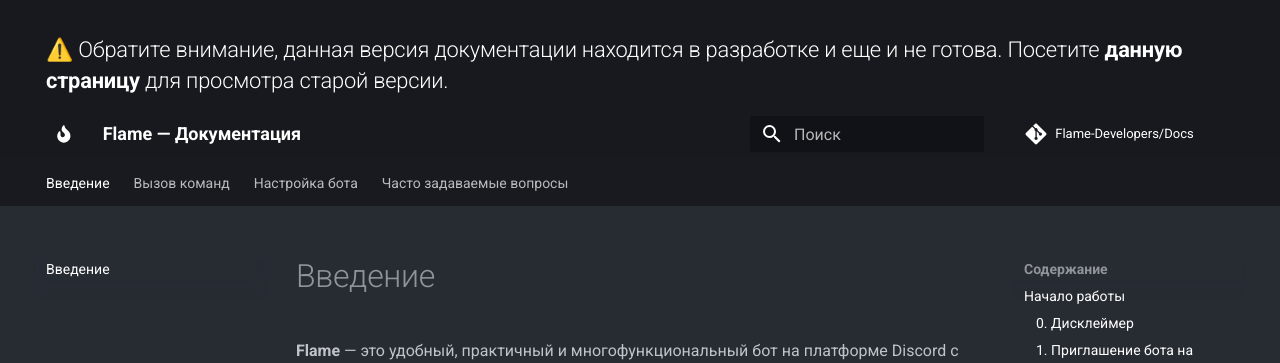
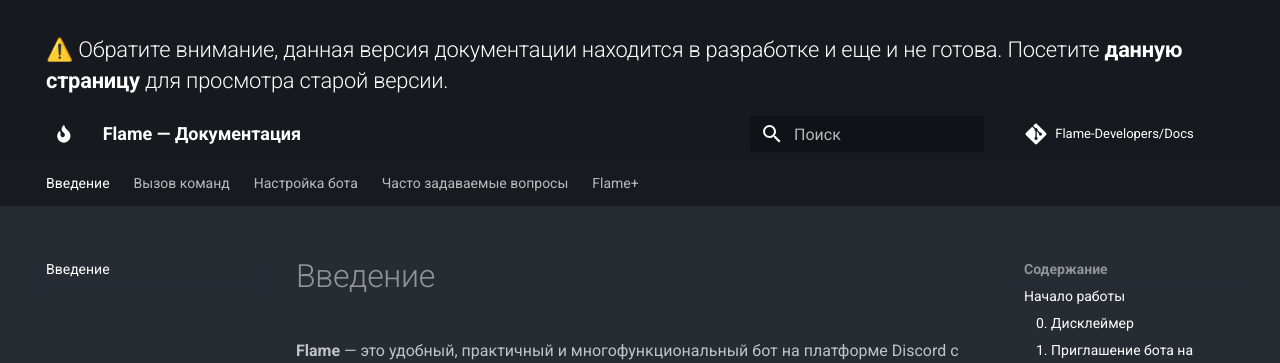
Before and after one commit to Flame-Developers/docs-v5, an MkDocs documentation site: the page built from docs/index.md, in a window 1280 px wide and 900 px high. Shown: the top 363 px of the window. Built offline with MkDocs 1.6.1 and Material for MkDocs 9.7.7, drawn with Linux system fonts in a browser that asks for light colours; comment, search, counter and statistics services are not loaded.

Commit message:
chore: add flame+ page to navigation bar

```diff
--- a/mkdocs.yml
+++ b/mkdocs.yml
@@ -54,3 +54,4 @@ nav:
               - 'Пользовательские кирки/удочки': 'settings/economy/advanced/rods-and-pickaxes.md'
               - 'Пользовательский транспорт': 'settings/economy/advanced/transport.md'
   - 'Часто задаваемые вопросы': 'faq.md'
+  - 'Flame+': 'flame+.md'
```
